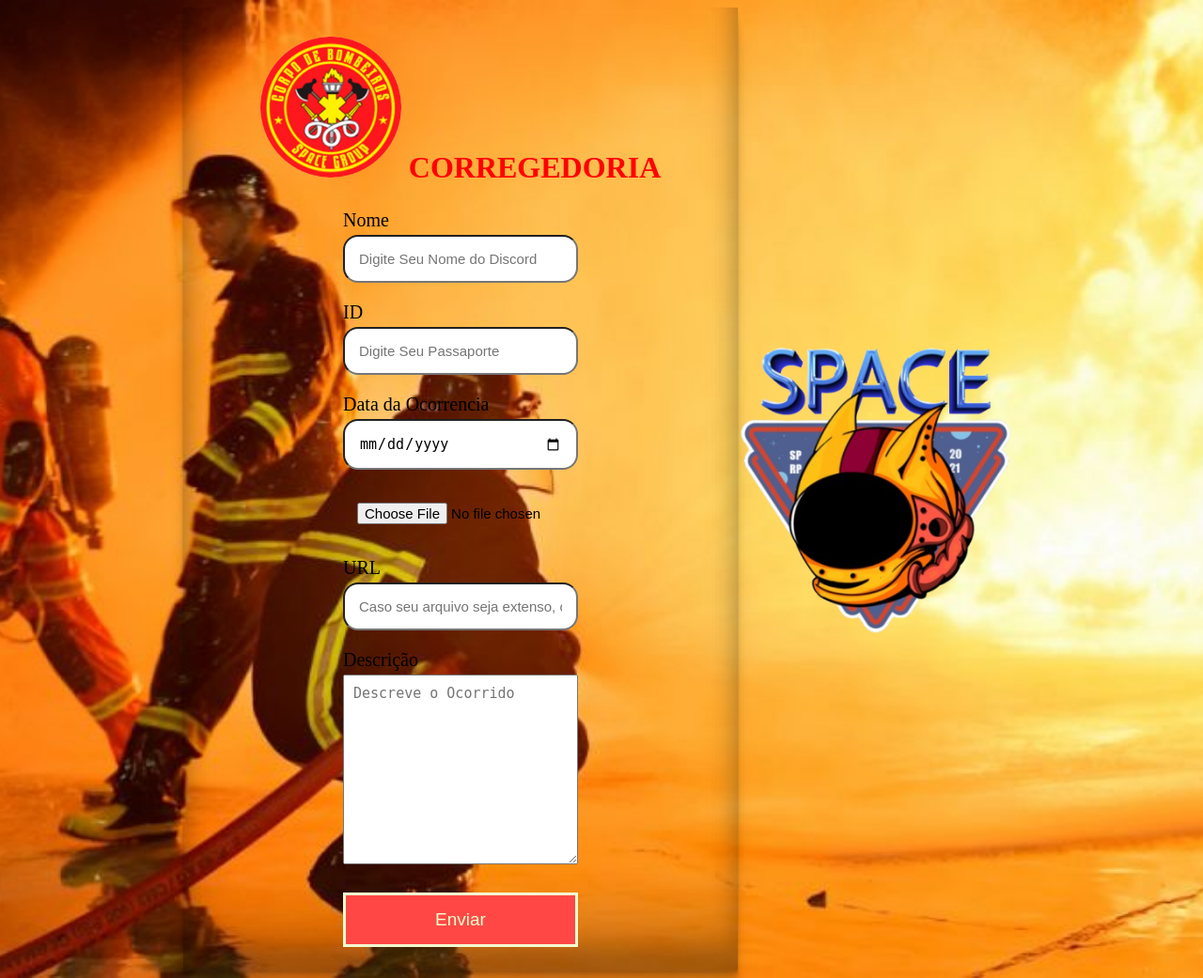
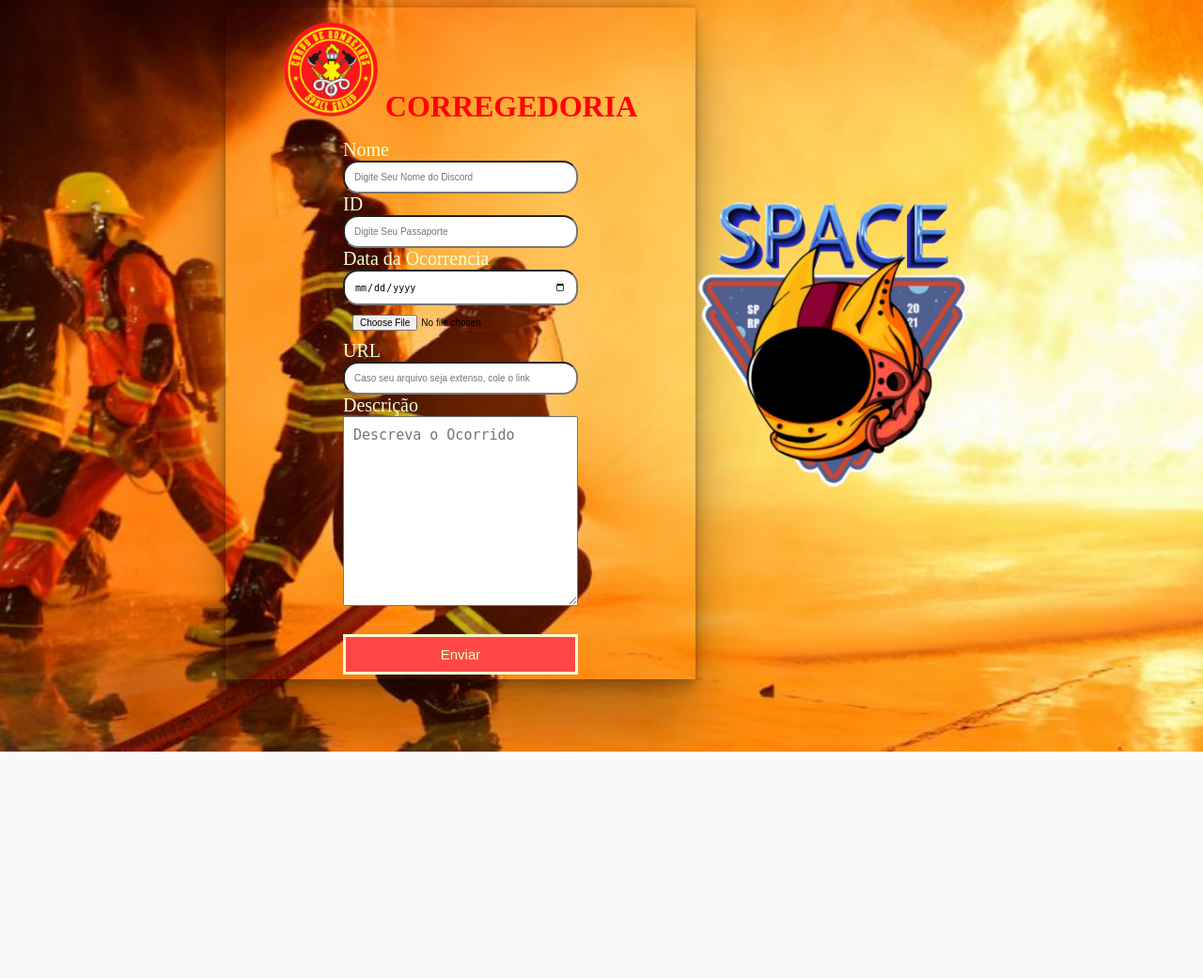
Before and after one commit to BmbSpace/bmb-space, a PHP site: page / in a window 1280 px wide. Shown: the whole page at 94% size. After the commit the page ends 800 px from the top, so only its background shows below. Run offline with PHP 8.4, Linux system fonts and the light colour scheme.

Commit message:
Add files via upload

```diff
--- a/index.html
+++ b/index.html
@@ -10,28 +10,26 @@
     <section>
         <h2>
             <img src="./img/logo bmb.png"
-            width="150px">
+            width="100px">
 
             CORREGEDORIA
 
 
         </h2>
-        <form
-
-        action="" method="post" enctype="multipart/form-data">
+        <form action="Registrada.html" method="post" enctype="multipart/form-data">
         <label>Nome</label>
-        <input type="text" nome="name" placeholder="Digite Seu Nome do Discord" autocomplete="off" required>
+        <input type="text" nome="name" placeholder="Digite Seu Nome do Discord" autocomplete="off" required maxlength="18">
         <label>ID</label>
-        <input type="ID" nome="ID" placeholder="Digite Seu Passaporte" autocomplete="off" required>
+        <input type="ID" nome="ID" pattern="[0-9]" placeholder="Digite Seu Passaporte" autocomplete="off" required>
         <label>Data da Ocorrencia</label>
         <input type="date" nome="Data" placeholder="Digite a data do acontecido" autocomplete="off" required>
         <input type="file" name="file">
         <label>URL</label>
         <input type="URL" nome="URL" placeholder="Caso seu arquivo seja extenso, cole o link" autocomplete="off" required>
         <label>Descrição</label>
-        <textarea name="message" cols="30" rows="10" placeholder="Descreve o Ocorrido" required></textarea>
+        <textarea name="message" cols="30" rows="10" placeholder="Descreva o Ocorrido" required></textarea>
         <button type="submit">Enviar</button>
-        <input type="hidden" name="redirectTo"value="C:/Users/Usuario/Desktop/Novoprojeto/DenuncsiaRegistrada.html" >
+        <input type="hidden" name="redirectTo" value="file:///C:/Users/Usuario/Desktop/Novo%20projeto/Registrada.html" >
 
     </section>
     <div class="logo">
--- a/style.css
+++ b/style.css
@@ -8,10 +8,11 @@ body{
     display: flex;
     align-items: center;
     justify-content: center;
-    min-height: 30vh;
+    min-height: 10vh;
     background-image: url(./img/Bombeiros\ apagando\ fogo.png.jpg);
     background-repeat: no-repeat;
-    background-position: center center  ;
+    background-position: center;
+    background-attachment: fixed;
     background-size: cover;
 
 }
@@ -20,33 +21,37 @@ section{
     align-items: center;
     justify-content: center;
     flex-direction: column;
-    padding: 5px 45px;
+    padding: -10px 40px;
     width: 500px;
-    box-shadow: rgba(0, 0, 0, 0.17) 0px -23px 25px 0px inset, rgba(0, 0, 0, 0.15) 0px -36px 30px 0px inset, rgba(0, 0, 0, 0.1) 0px -79px 40px 0px inset, rgba(0, 0, 0, 0.06) 0px 2px 1px, rgba(0, 0, 0, 0.09) 0px 4px 2px, rgba(0, 0, 0, 0.09) 0px 8px 4px, rgba(0, 0, 0, 0.09) 0px 16px 8px, rgba(0, 0, 0, 0.09) 0px 32px 16px;
+    box-shadow: rgba(0, 0, 0, 0.25) 0px 54px 55px, rgba(0, 0, 0, 0.12) 0px -12px 30px, rgba(0, 0, 0, 0.12) 0px 4px 6px, rgba(0, 0, 0, 0.17) 0px 12px 13px, rgba(0, 0, 0, 0.09) 0px -3px 5px;
 }
+/*Tamanho do nome Corregedoria*/
 section h2{
-    padding: 10px;
+    padding: 0px;
 color: red;
 font-size: 2rem;
 margin: 1rem;
 position: relative;
 }
+/*Tamanho da Caixaixinha para Digitar*/
 section form{
     display: flex;
     flex-direction: column;
     width: 50%;
 }
+/*Tamanho dos Nomes*/
 form label{
-    color: black;
+    color: #f3ffcf;
     font-size: 20px;
-    margin-bottom: 4px;
+    margin-bottom: 0px;
 }
+/*Tamanho das Caixaixinha */
 form input {
-    padding: 15px;
+    padding: 10px;
     --outline: none;
     --border: 0;
-    margin-bottom: 20px;
-    font-size: 15px;
+    margin-bottom: 0px;
+    font-size: 10px;
     transition: all 0.5s;
 }
 form input{
@@ -64,14 +69,14 @@ form textarea:focus{
     border-radius: 16px;
 }
 form button{
-    padding: 15px;
+    padding: 10px;
     cursor: pointer;
-    font-size: 19px;
+    font-size: 15px;
     background-color: #ff4845;
     border: solid #f3ffcf;
     color: #f3ffcf;
     transition: 1s;
-    margin-bottom: 20px;
+    margin-bottom: 5px;
 
 }
 
@@ -79,7 +84,7 @@ form button:hover{
 
     background-color: chartreuse;
     color: #f3ffcf;
-    border-radius: 16px;
+    border-radius: 10px;
 }
 
 /*PAGINA DE OBRIGADO*/
@@ -96,20 +101,20 @@ form button:hover{
 
 .text{
     font-size: 45px;
-    color: #f3ffcf;
+    color: black;
     margin-bottom: 30px;
 
 }
 
 .paragrafo{
-    font-size: 45px;
-    color: #f3ffcf;
+    font-size: 20px;
+    color: black;
     margin-bottom: 30px;
 }
 
 .btn{
     padding: 15px 55px;
-    background-color: #f3ffcf;
+    background-color: chocolate;
     text-decoration: none;
     color: black;
     font-size: 18px;
```
Also changed, not shown: Registrada.html (added, +14 -0 lines).
